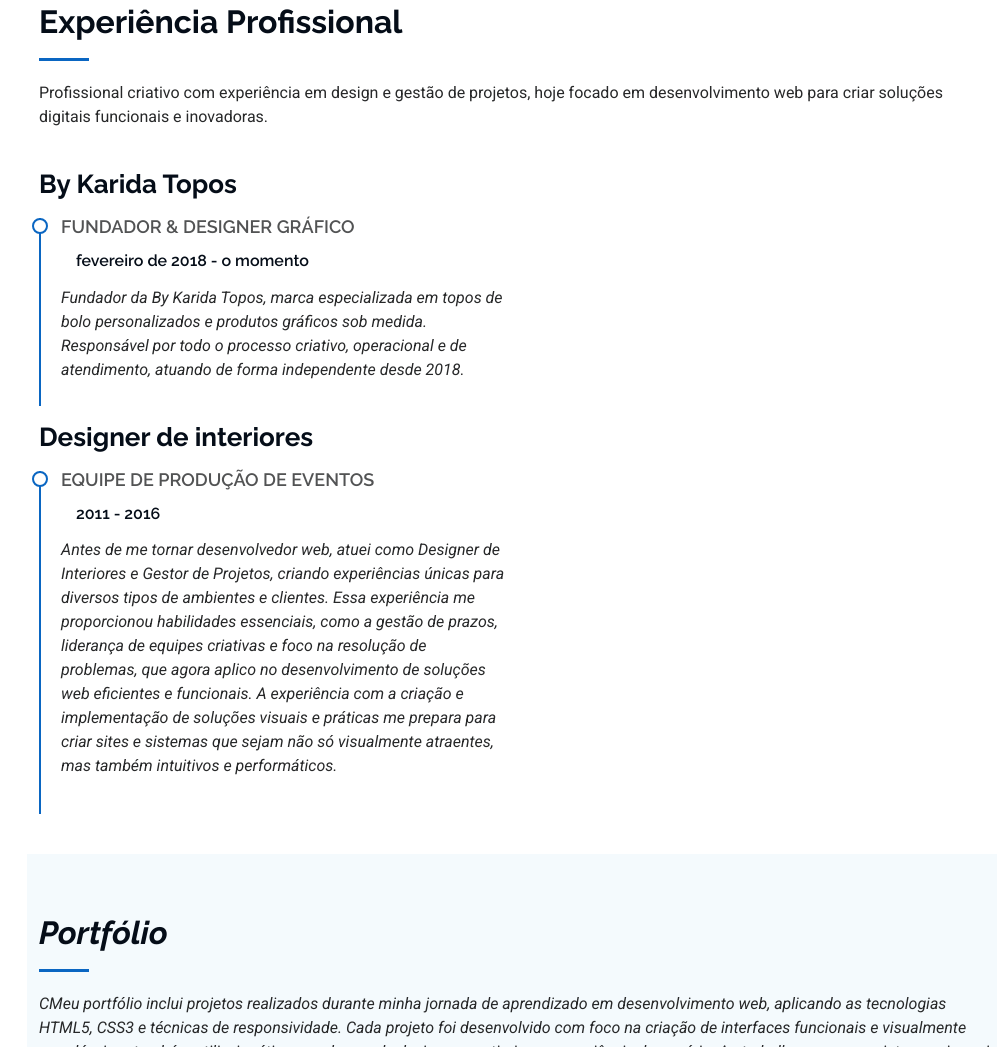
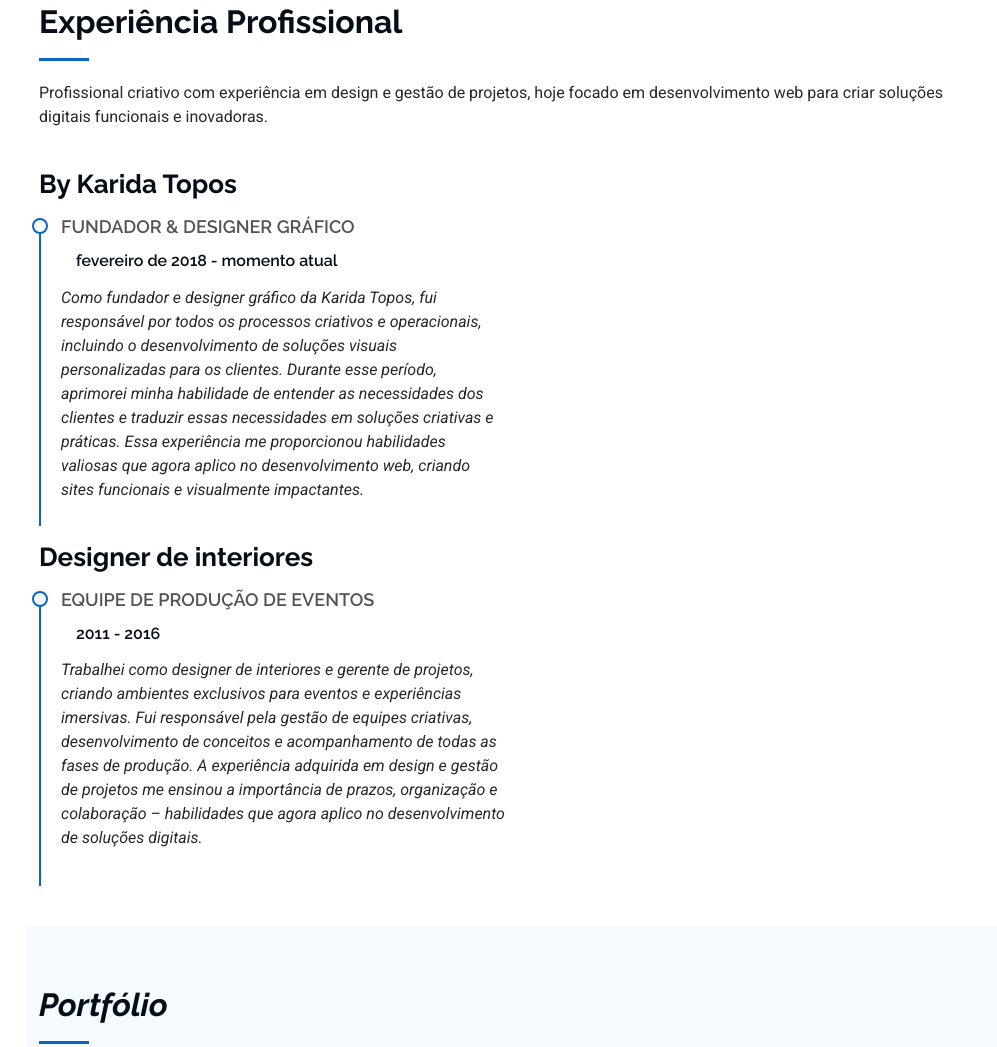
Before and after one commit to charbeldecastro/charbel-daher, a plain HTML site: page index.html in a window 1280 px wide. Shown: the part 2072-3119 px from the top of the page, without its empty margins (273-1270 px from the left). Drawn offline with Linux system fonts and the light colour scheme.

Commit message:
atualização do sobre e outros

```diff
--- a/index.html
+++ b/index.html
@@ -249,10 +249,8 @@
 
               <div class="resume-item pb-0">
                 <h4>Fundador & Designer Gráfico</h4>
-                <h5>fevereiro de 2018 - o momento</h5>
-                <p><em>Fundador da By Karida Topos, marca especializada em topos de bolo personalizados e produtos
-                    gráficos sob medida. Responsável por todo o processo criativo, operacional e de atendimento, atuando
-                    de forma independente desde 2018. <br> <br>
+                <h5>fevereiro de 2018 - momento atual</h5>
+                <p><em>Como fundador e designer gráfico da Karida Topos, fui responsável por todos os processos criativos e operacionais, incluindo o desenvolvimento de soluções visuais personalizadas para os clientes. Durante esse período, aprimorei minha habilidade de entender as necessidades dos clientes e traduzir essas necessidades em soluções criativas e práticas. Essa experiência me proporcionou habilidades valiosas que agora aplico no desenvolvimento web, criando sites funcionais e visualmente impactantes.<br> <br>
                   </em></p>
 
               </div><!-- Edn Resume Item -->
@@ -261,7 +259,7 @@
               <div class="resume-item">
                 <h4>Equipe de Produção de Eventos</h4>
                 <h5>2011 - 2016</h5>
-                <p><em>Antes de me tornar desenvolvedor web, atuei como Designer de Interiores e Gestor de Projetos, criando experiências únicas para diversos tipos de ambientes e clientes. Essa experiência me proporcionou habilidades essenciais, como a gestão de prazos, liderança de equipes criativas e foco na resolução de problemas, que agora aplico no desenvolvimento de soluções web eficientes e funcionais. A experiência com a criação e implementação de soluções visuais e práticas me prepara para criar sites e sistemas que sejam não só visualmente atraentes, mas também intuitivos e performáticos.</p>
+                <p><em>Trabalhei como designer de interiores e gerente de projetos, criando ambientes exclusivos para eventos e experiências imersivas. Fui responsável pela gestão de equipes criativas, desenvolvimento de conceitos e acompanhamento de todas as fases de produção. A experiência adquirida em design e gestão de projetos me ensinou a importância de prazos, organização e colaboração – habilidades que agora aplico no desenvolvimento de soluções digitais.</p>
               </div><!-- Edn Resume Item -->
 
             </div>
```
